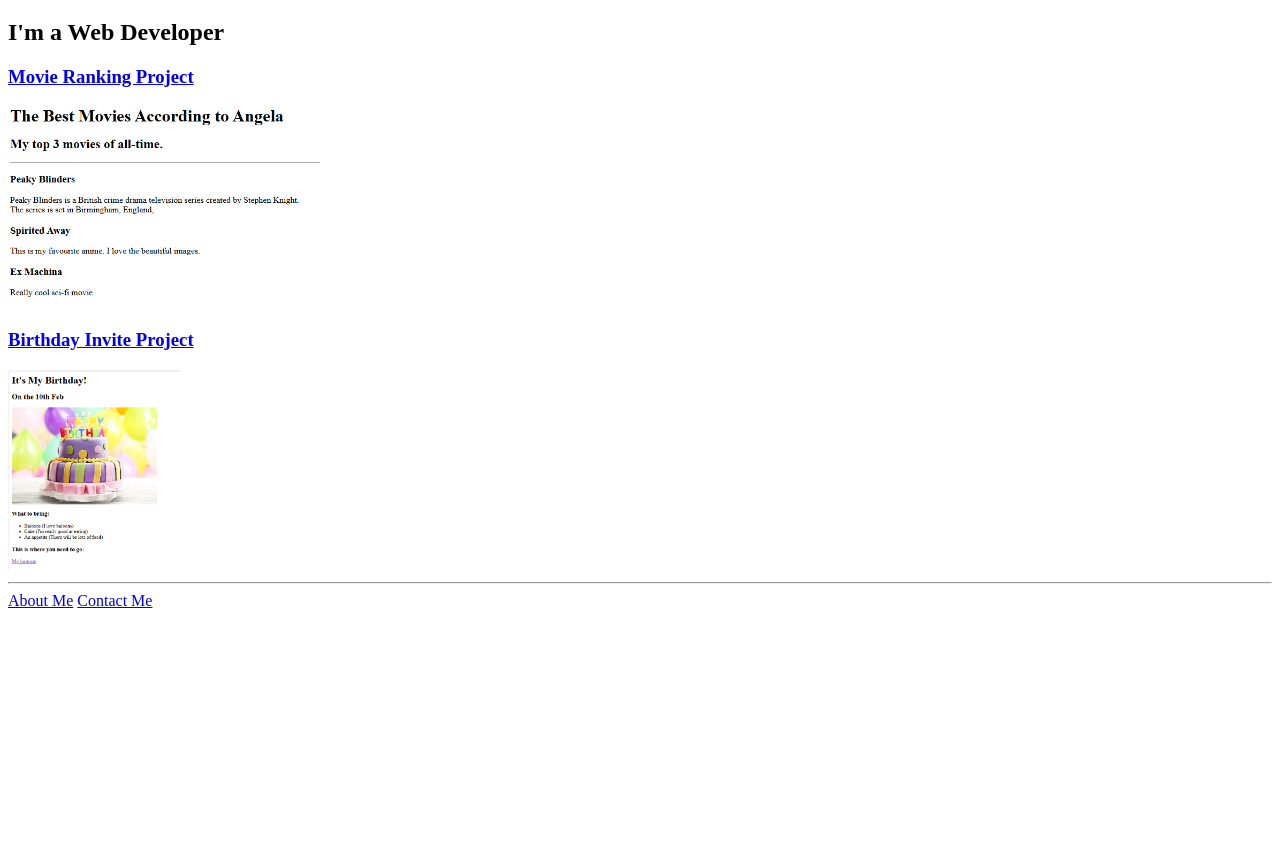
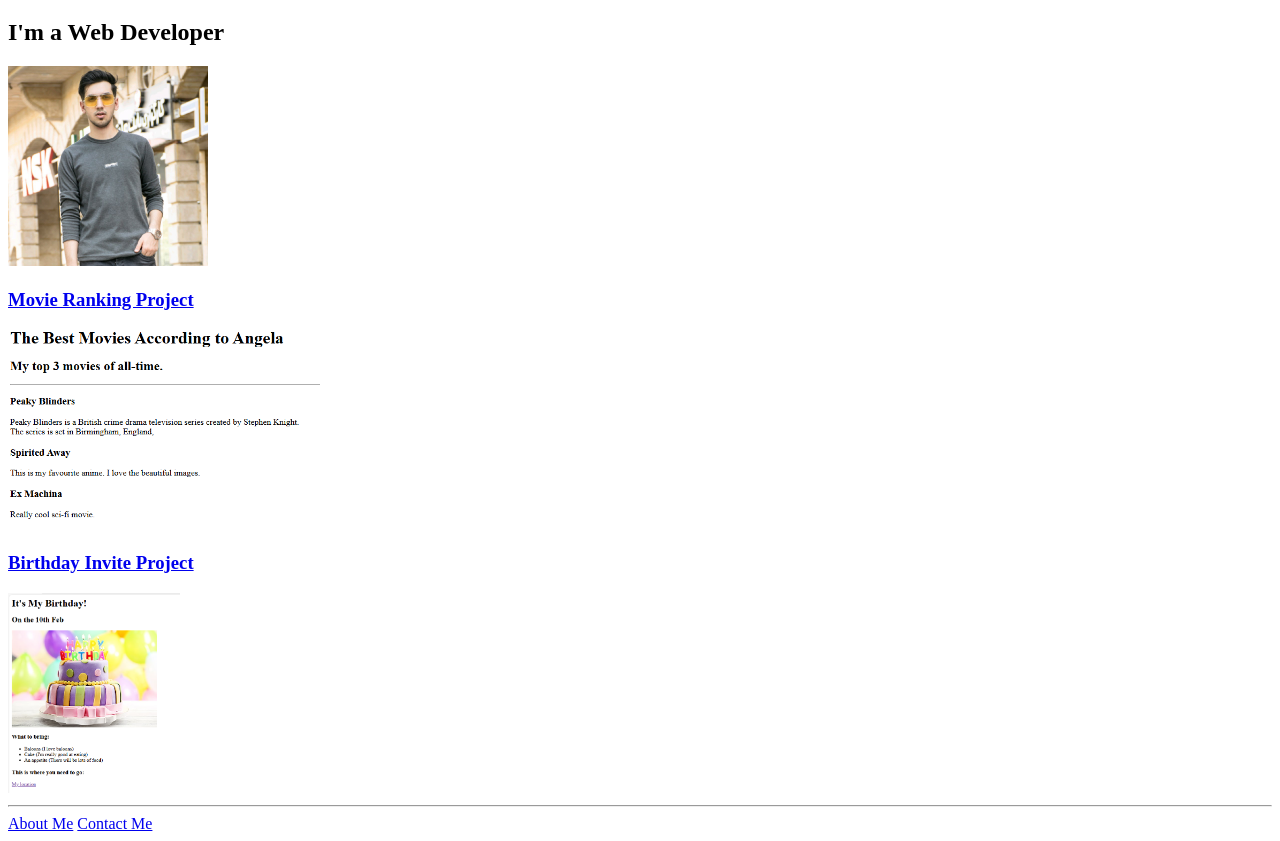
Before and after one commit to Hossein-Akhoundian/html-portfolio, a plain HTML site: page index.html in a window 1280 px wide. Shown: the part 61-902 px from the top of the page. Before the commit the page ends 800 px from the top, so only its background shows below. Drawn offline with Linux system fonts and the light colour scheme.

Commit message:
Add files via upload

```diff
--- a/index.html
+++ b/index.html
@@ -24,6 +24,7 @@ https://developer.mozilla.org/en-US/docs/Web/HTML/Element/img#attr-height -->
 <body>
     <h1>Hossein Akhoundian</h1>
     <h2>I'm a Web Developer</h2>
+    <img src="./assets/images/my.jpg" height="200" alt="">
     <h3><a href="./public/movie-ranking.html">Movie Ranking Project</a></h3>
     <img src="./assets/images/movie-ranking.png" height="200" alt="movie ranking project preview"/>
     <h3><a href="./public/birthday-invite.html">Birthday Invite Project</a></h3>
```
